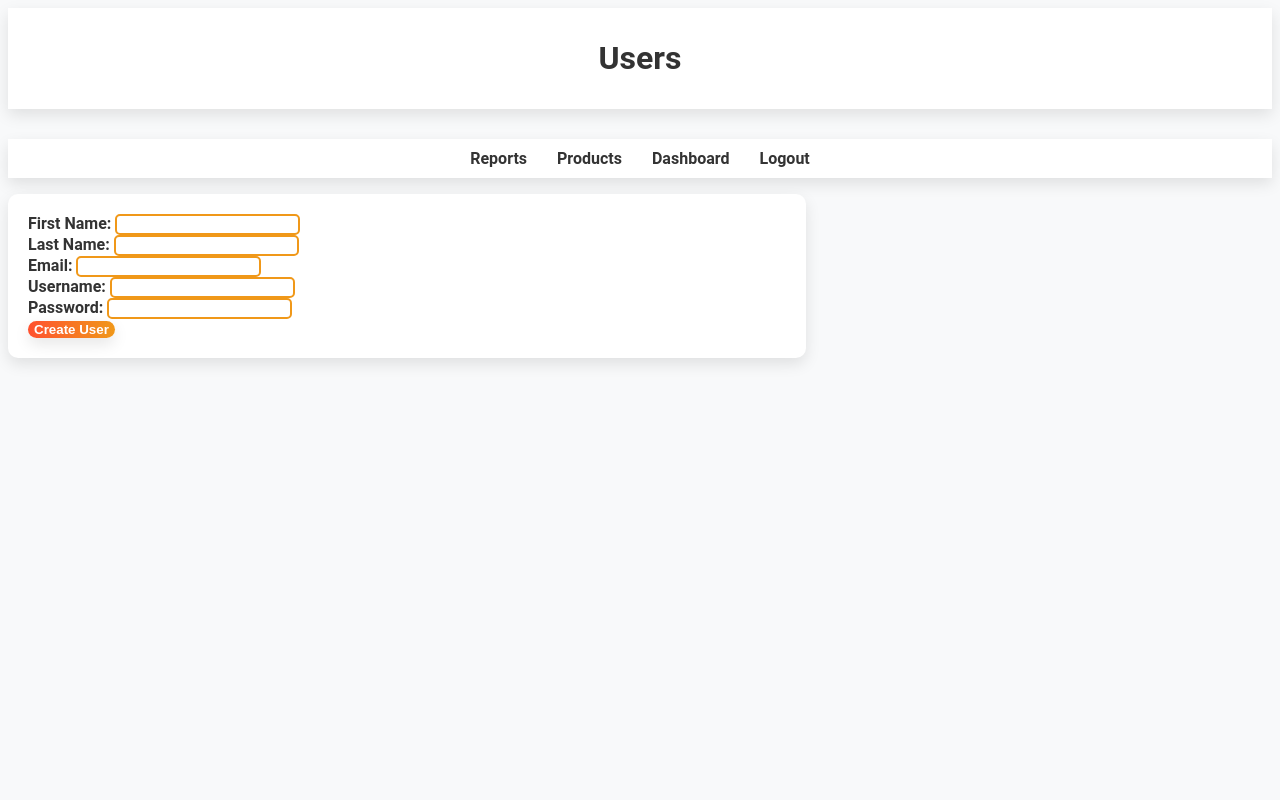
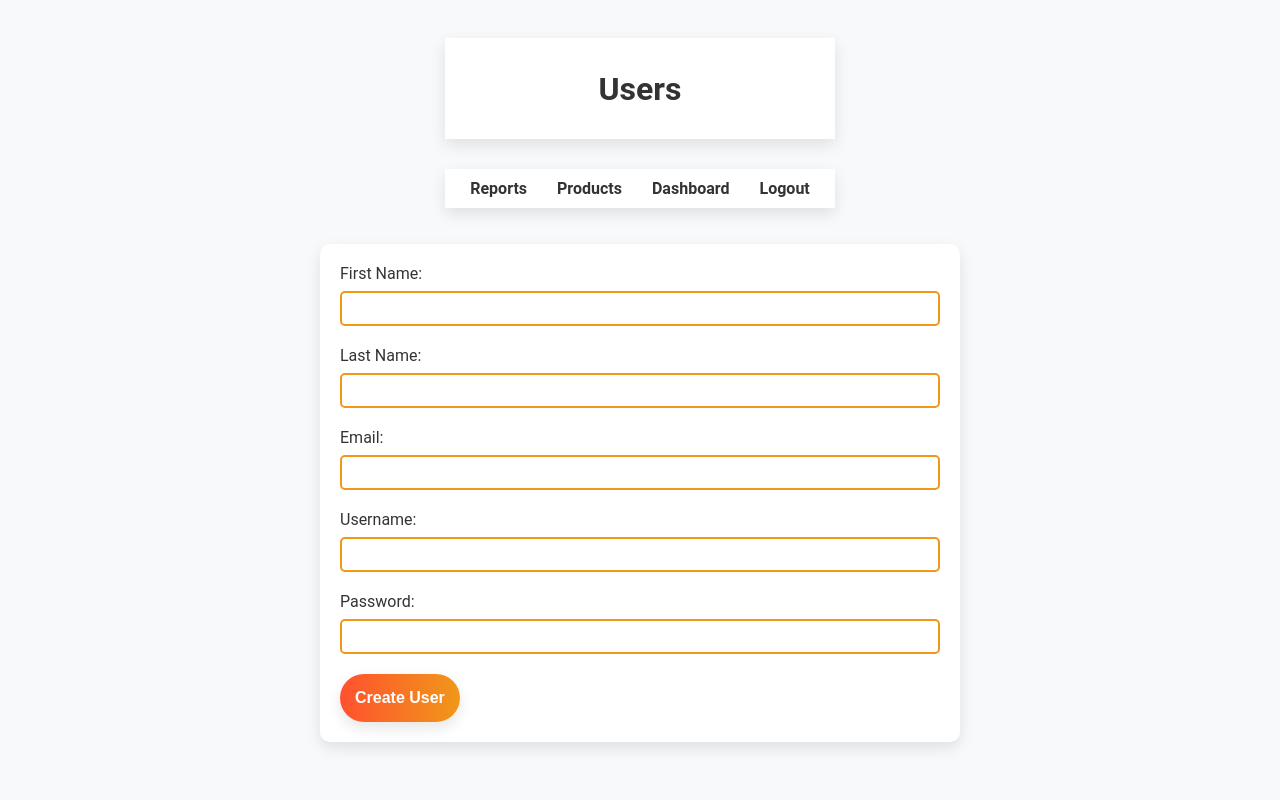
Before and after one commit to wooyakob/sensaigroup, a Flask app: page /admin/createuser in a window 1280 px wide. Run offline with Flask 3, Linux system fonts and the light colour scheme; parts of the project's set-up code (start-up, migrations or seed data) failed here and were passed over.

Commit message:
user creation button, user form styling

```diff
--- a/static/users.css
+++ b/static/users.css
@@ -2,6 +2,12 @@ body {
     font-family: 'Roboto', sans-serif;
     background-color: #f8f9fa;
     color: #333;
+    display: flex;
+    flex-direction: column;
+    justify-content: center;
+    align-items: center;
+    height: 100vh;
+    margin: 0;
 }
 
 .admin-header {
@@ -39,17 +45,28 @@ body {
 
 form {
     width: 60%;
+    max-width: 600px;
     background-color: #ffffff;
     padding: 20px;
     box-shadow: 0px 6px 15px rgba(0, 0, 0, 0.1);
     border-radius: 10px;
+    margin: 20px 0;
+}
+
+.form-group {
+    margin-bottom: 20px;
 }
 
 .form-group label {
-    font-weight: bold;
+    display: block;
+    margin-bottom: 8px;
 }
 
+
 .form-control {
+    width: 100%;
+    padding: 8px 10px;
+    box-sizing: border-box;
     border: 2px solid #f09819;
     border-radius: 5px;
     transition: border 0.3s;
@@ -69,7 +86,10 @@ form {
     cursor: pointer;
     transition: background 0.3s ease, box-shadow 0.2s ease;
     font-weight: bold;
+    padding: 15px 15px;
+    font-size: 16px;
 }
+
 
 .btn.btn-primary:hover {
     background-position: right bottom;
--- a/templates/users.html
+++ b/templates/users.html
@@ -29,7 +29,6 @@
         </nav>
     </div>
 
-    <div class="bottom-section">
         <form action="/admin/createuser" method="post">
             <div class="form-group">
                 <label for="first_name">First Name:</label>
@@ -62,7 +61,7 @@
         {% if error_message %}
         <p style="color: red;">{{ error_message }}</p>
         {% endif %}
-    </div>
+
 </body>
 
 </html>
--- a/users.py
+++ b/users.py
@@ -26,10 +26,14 @@ def create_user():
         db.session.add(new_user)
         db.session.commit()
 
-        if new_user:  # After successfully creating user
-            msg = Message("Welcome to Our Platform", recipients=[email])
-            msg.body = "Thank you for joining our platform! Here's a link to login: [your_login_link_here]"
-            current_app.extensions['mail'].send(msg)
+        if new_user:
+            login_url = request.url_root.rstrip('/') + url_for('login')
+            msg = Message("Welcome to SensAI", recipients=[email])
+            msg.body = (f"Thank you for joining SensAI! "
+                        f"Here's a link to login: {login_url}\n\n"
+                        f"Your credentials:\n"
+                        f"Username: {username}\n"
+                        f"Password: {password}")
 
         return redirect(url_for('admin_dashboard'))
 
```
